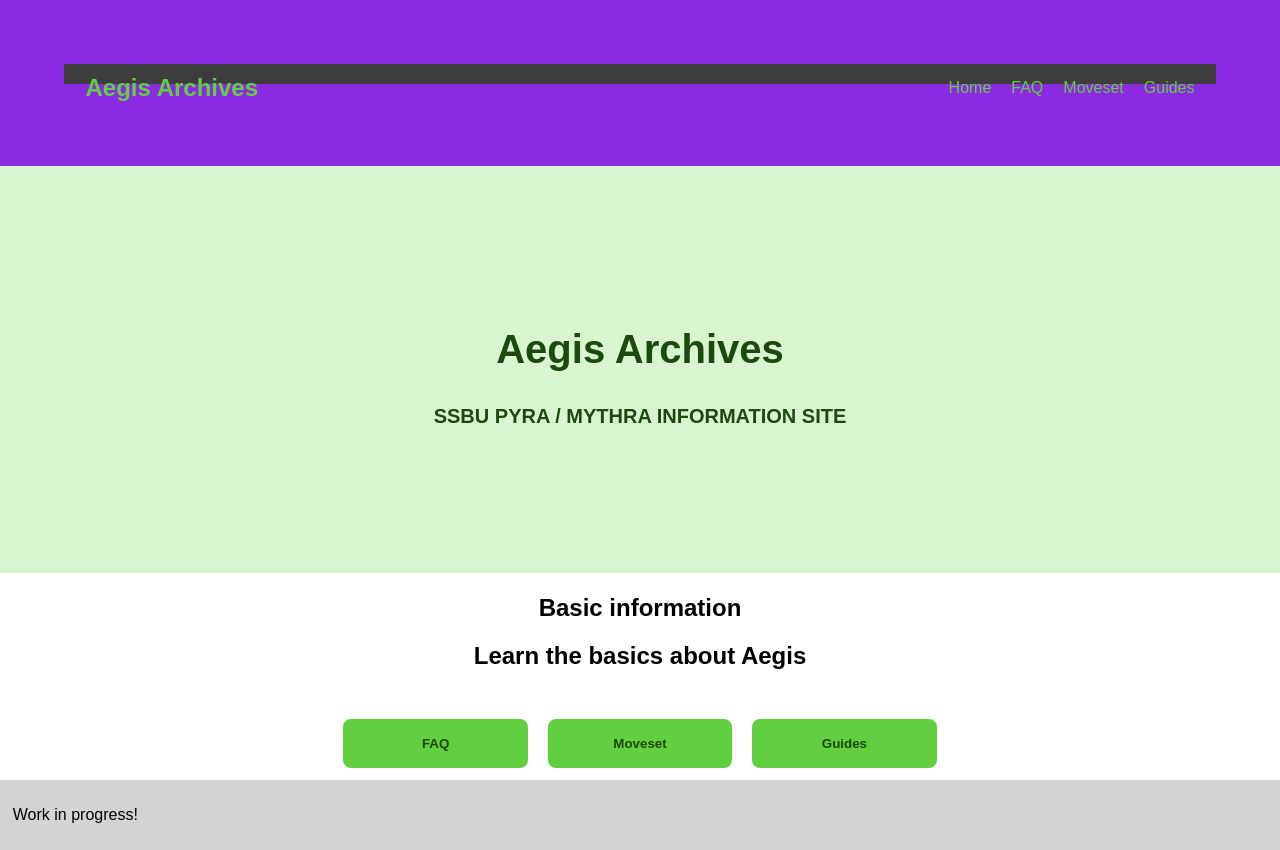
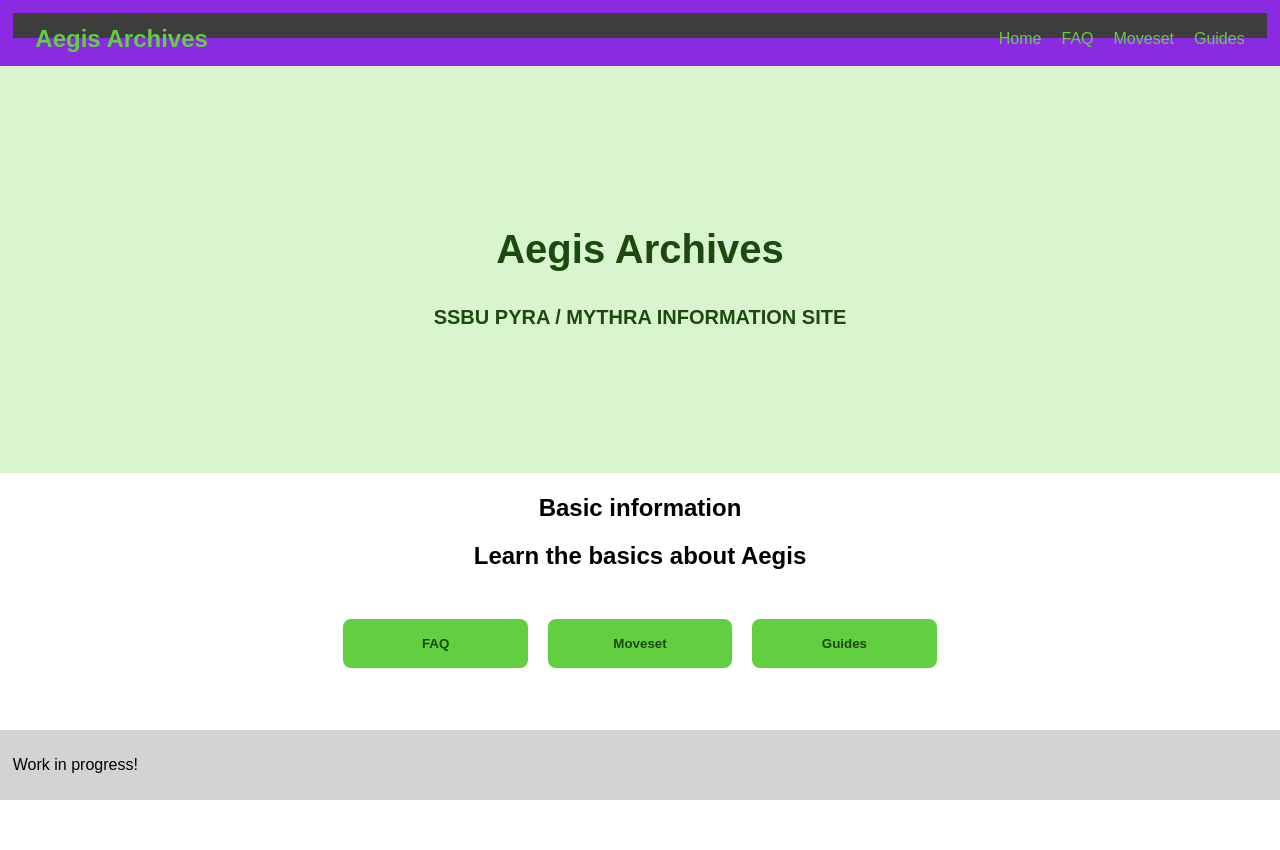
Before and after one commit to Doze-Zoze/aegis-archives, a plain HTML site: page index.html in a window 1280 px wide. After the commit the page ends 800 px from the top, so only its background shows below. Drawn offline with nearby package versions, Linux system fonts and the light colour scheme; files whose address does not match are found by name.

Commit message:
Update design.css

```diff
--- a/design.css
+++ b/design.css
@@ -31,11 +31,12 @@ h2{
 
 /* Flexible layout for navbar and footer*/
 #nav-placeholder{
-	padding: 5%;
+	padding: 1%;
 	background-color: blueviolet;
+	flex-shrink:0;
 }
 .navbar{
-	flex-shrink: 0;
+	padding: 1%;
 }
 .navbar > a{
 	margin: 5px 10px;
```
